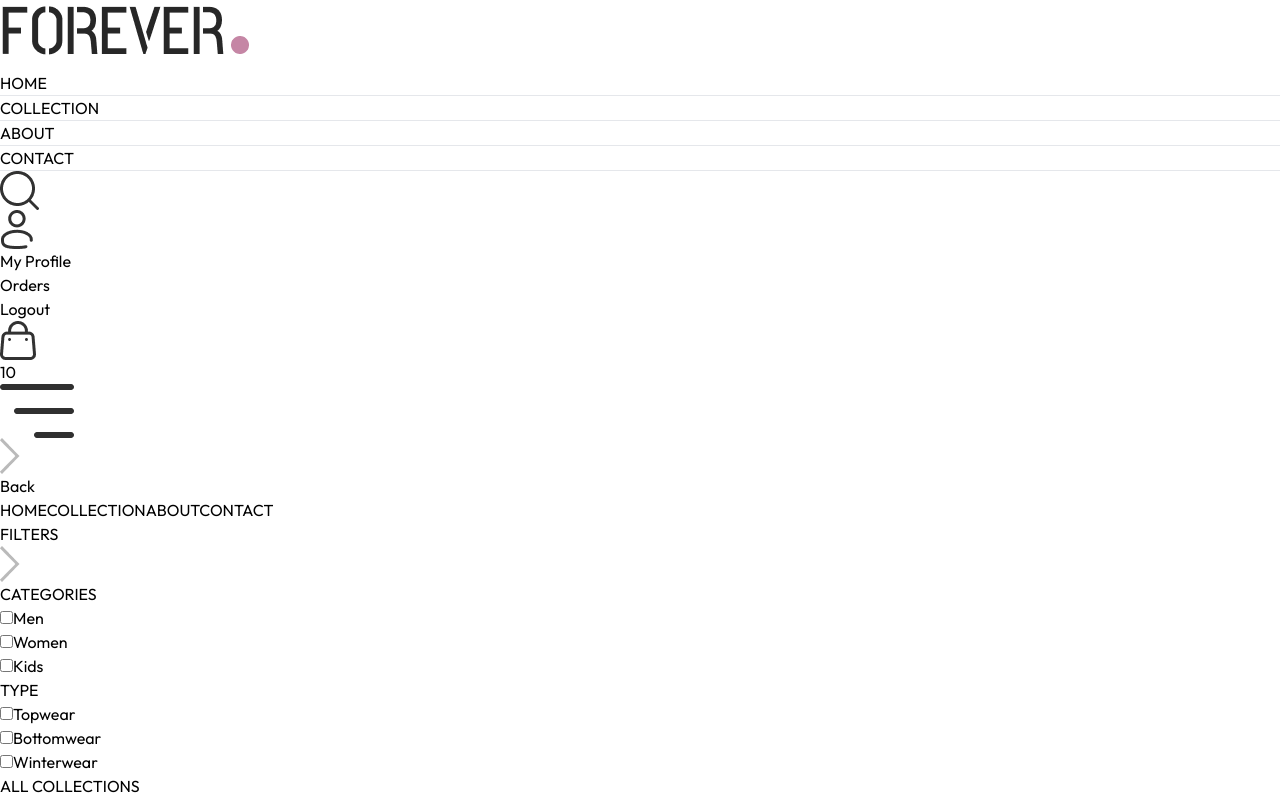
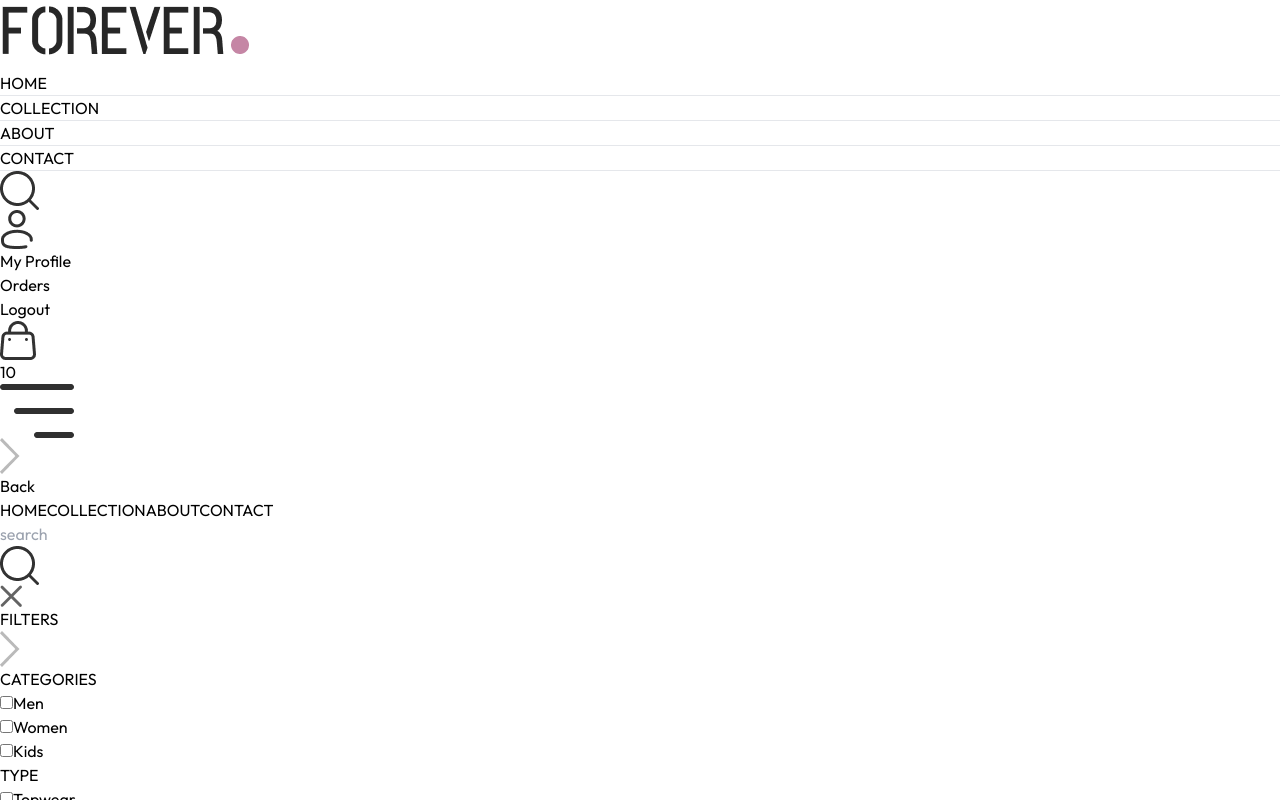
Before and after one commit to Alamin2017/E-React-JS-FrontEnd, a React (Vite) app in the folder frontend/: page /collection in a window 1280 px wide. Both pictures are taken after a click on the picture 19 px from the left and 190 px from the top of the page. Shown: the top 800 px of the page. Built offline with nearby package versions, Linux system fonts and the light colour scheme.

Commit message:
3rd commit

```diff
--- a/frontend/src/App.jsx
+++ b/frontend/src/App.jsx
@@ -12,11 +12,13 @@
 import PlaceOrder from './pages/PlaceOrder'
 import Orders from './pages/Orders'
 import Footer from './components/Footer'
+import SearchBar from './components/SearchBar'
 
 const App = () => {
   return (
     <div className='px-4 sm:px-[5vw] md:px-[7vw] lg:px-[9vw]'>
       <Navbar/>
+      <SearchBar/>
       <Routes>
         <Route path='/' element={<Home/>}/>
         <Route path='/collection' element={<Collection/>} />
--- a/frontend/src/components/Navbar.jsx
+++ b/frontend/src/components/Navbar.jsx
@@ -1,9 +1,11 @@
 // eslint-disable-next-line no-unused-vars
-import React, { useState } from 'react'
+import React, { useContext, useState } from 'react'
 import {assets} from '../assets/assets'
 import { NavLink,Link } from 'react-router-dom'
+import { ShopContext } from '../context/ShopContext';
 const Navbar = () => {
     const[visible,setVisible] = useState(false);
+    const{setShowSearch}=useContext(ShopContext);
   return (
     <div className='flex items-center justify-between py-5 font-medium'>
         <Link to='/'><img src={assets.logo} className='w-36' alt=''/></Link>
@@ -26,7 +28,7 @@
             </NavLink>
         </ul>
         <div className='flex items-center gap-6'>
-            <img src={assets.search_icon} className='w-5 cursor-pointer' alt=''/>
+            <img onClick={()=>setShowSearch(true)} src={assets.search_icon} className='w-5 cursor-pointer' alt=''/>
 
             <div className='group relative'>
                 <img className='w-5 cursor-pointer' src={assets.profile_icon} alt='' />
--- /dev/null
+++ b/frontend/src/components/SearchBar.jsx
@@ -0,0 +1,31 @@
+// eslint-disable-next-line no-unused-vars
+import React, { useContext, useEffect, useState } from 'react'
+import { ShopContext } from '../context/ShopContext'
+import { assets } from '../assets/assets'
+import { useLocation } from 'react-router-dom';
+
+const SearchBar = () => {
+    const {search,setSearch,showSearch,setShowSearch}=useContext(ShopContext);
+    const[visible,setVisible]=useState(false);
+    const location=useLocation();
+    useEffect(()=>{
+        if(location.pathname.includes('collection')){
+            setVisible(true);
+        }
+        else{
+            setVisible(false);
+        }
+    },[location])
+
+  return showSearch && visible ? (
+    <div className='border-t border-b bg-gray-50 text-center'>
+        <div className='inline-flex items-center justify-center border border-gray-400 px-5 py-2 my-5 mx-3 rounded-full w-3/4 sm:w-1/2  '>
+            <input value={search} onChange={(e)=>setSearch(e.target.value)} className='flex-1 outline-none bg-inherit text-sm' type='text' placeholder='search'/>
+            <img className='w-4' src={assets.search_icon} alt=''/>
+        </div>
+        <img onClick={()=>setShowSearch(false)} className='inline w-3 cursor-pointer' src={assets.cross_icon} alt=''/>
+    </div>
+  ) :null
+}
+
+export default SearchBar
--- a/frontend/src/context/ShopContext.jsx
+++ b/frontend/src/context/ShopContext.jsx
@@ -1,5 +1,5 @@
 import PropTypes from 'prop-types';
-import { createContext } from 'react';
+import { createContext, useState } from 'react';
 import { products } from '../assets/assets';
 
 export const ShopContext = createContext();
@@ -7,11 +7,13 @@
 const ShopContextProvider = (props) => {
   const currency = '$';
   const delivery_fee = 10;
+  const[search,setSearch]=useState('');
+  const[showSearch,setShowSearch]=useState(false);
 
   const value = {
     products,
     currency,
-    delivery_fee,
+    delivery_fee,search,setSearch,showSearch,setShowSearch
   };
 
   return (
--- a/frontend/src/pages/Collection.jsx
+++ b/frontend/src/pages/Collection.jsx
@@ -7,12 +7,14 @@
 import ProductItem from '../components/ProductItem';
 
 const Collection = () => {
-  const {products}=useContext(ShopContext);
+  const {products,search,showSearch}=useContext(ShopContext);
   const[showFilter,setShowFilter]=useState(false);
   const[filterProducts,setFilterProducts]=useState([]);
 
   const[category,setCategory]=useState([]);
   const[subCategory,setSubCategory]=useState([]);
+
+  const[sortType,setSortType]=useState('relevant')
 
   const toggleCategory=(e)=>{
     if(category.includes(e.target.value)){
@@ -32,6 +34,10 @@
   }
   const applyFilter=()=>{
     let productsCopy=products.slice();
+
+    if(showSearch && search){
+      productsCopy=productsCopy.filter(item=>item.name.toLowerCase().includes(search.toLowerCase()))
+    }
     if(category.length>0){
       productsCopy=productsCopy.filter(item=>category.includes(item.category))
     }
@@ -40,14 +46,29 @@
     }
     setFilterProducts(productsCopy);
   }
+  const sortProduct=()=>{
+    let fpCopy=filterProducts.slice();
+    switch(sortType){
+      case 'low-high':
+        setFilterProducts(fpCopy.sort((a,b)=>(a.price-b.price)))
+        break;
+      case 'high-low':
+        setFilterProducts(fpCopy.sort((a,b)=>(b.price-a.price)))
+        break;
+      default:
+        applyFilter();
+        break;
+    }
+  }
 
   useEffect(()=>{
-    setFilterProducts(products);
-  },[products])
+    sortProduct();
+  // eslint-disable-next-line react-hooks/exhaustive-deps
+  },[sortType])
   useEffect(()=>{
     applyFilter();
   // eslint-disable-next-line react-hooks/exhaustive-deps
-  },[category,subCategory])
+  },[category,subCategory,search,showSearch])
 
   return (
     <div className='flex flex-col sm:flex-row gap-1 sm:gap-10 pt-10 border-t'>
@@ -92,7 +113,7 @@
       <div className='flex-1'>
         <div className='flex justify-between text-base sm:text-2xl mb-4'>
           <Title text1={'ALL'} text2={'COLLECTIONS'}/>
-          <select className='border-2 border-gray-300 text-sm px-2'>
+          <select onChange={(e)=>setSortType(e.target.value)} className='border-2 border-gray-300 text-sm px-2'>
             <option value="relavent">Sort by: Relavent</option>
             <option value="low-high">Sort by: Low to High</option>
             <option value="high-low">Sort by: High to Low</option>
```
